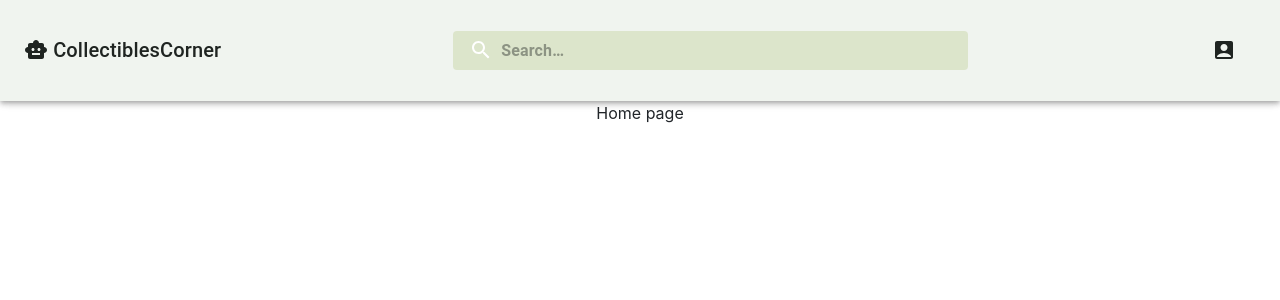
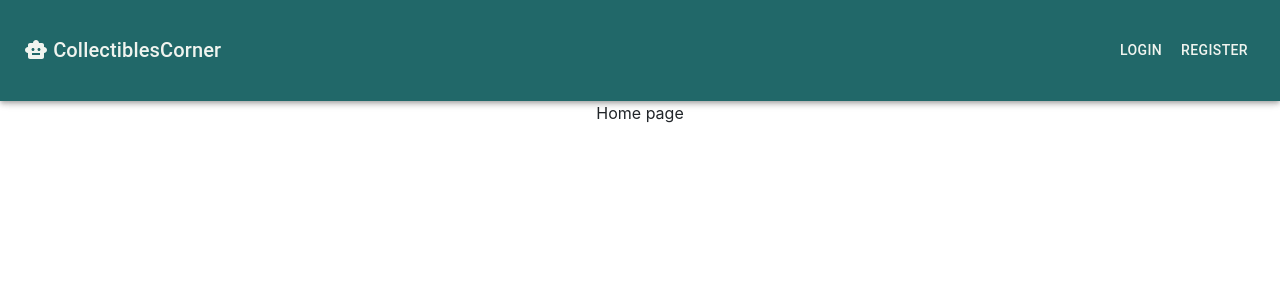
Before and after one commit to Parmoi/capstone-project-3900f11adusm, a React (Create React App) app in the folder frontend/: page / in a window 1280 px wide. Shown: the top 300 px of the page. Built offline with nearby package versions, Linux system fonts and the light colour scheme; the HTML template or start-up script is replaced by a standard one.

Commit message:
Updated colour palette for UI

```diff
--- a/frontend/src/App.jsx
+++ b/frontend/src/App.jsx
@@ -1,6 +1,6 @@
 import logo from './logo.svg';
 import './App.css';
-import React from 'react';
+import React, { Fragment } from 'react';
 import AppBar from '@mui/material/AppBar';
 import Box from '@mui/material/Box';
 import Toolbar from '@mui/material/Toolbar';
@@ -28,7 +28,6 @@ import CreditScoreIcon from '@mui/icons-material/CreditScore';
 
 import SignIn from './components/SignIn';
 import Register from './components/Register';
-import WantList from './components/WantList';
 
 import {
   BrowserRouter,
@@ -40,7 +39,7 @@ import {
   // useNavigate,
   // Outlet,
 } from 'react-router-dom';
-import { autocompleteClasses } from '@mui/material';
+import { Helmet } from 'react-helmet';
 
 const theme = createTheme({
   palette: {
@@ -60,15 +59,16 @@ const theme = createTheme({
 
 const linkStyle = {
   textDecoration: 'none',
-  color: '#1F2421'
+  color: '#F0F4EF'
 }
 
 const Search = styled('div')(({ theme }) => ({
   position: 'relative',
   borderRadius: theme.shape.borderRadius,
-  backgroundColor: alpha("#BFCC94", 0.4),
+  borderWidth: '100px',
+  backgroundColor: alpha(theme.palette.common.white, 0.15),
   '&:hover': {
-    backgroundColor: alpha("#BFCC94", 0.2),
+    backgroundColor: alpha(theme.palette.common.white, 0.25),
   },
   marginLeft: 0,
   width: '100%',
@@ -89,8 +89,7 @@ const SearchIconWrapper = styled('div')(({ theme }) => ({
 }));
 
 const StyledInputBase = styled(InputBase)(({ theme }) => ({
-  color: alpha("#1F2421", 1),
-  fontWeight: 'bold',
+  color: 'inherit',
   '& .MuiInputBase-input': {
     padding: theme.spacing(1, 1, 1, 0),
     // vertical padding + font size from searchIcon
@@ -106,10 +105,10 @@ const StyledInputBase = styled(InputBase)(({ theme }) => ({
 const SignedOutNav = () => {
   return (
     <Box sx={{ flexGrow: 1 }}>
-      <AppBar position="fixed" sx={{ height: "10ch", display: 'flex', justifyContent: 'center', backgroundColor: 'secondary.main' }}>
+      <AppBar position="fixed" sx={{ height: "10ch", display: 'flex', justifyContent: 'center', backgroundColor: 'primary.main' }}>
         <Toolbar sx={{ justifyContent: 'space-between' }}>
           <Link to="/" style={linkStyle}>
-            <Typography variant="h6" component="div" sx={{ display: 'flex', alignItems: 'center', justifyContent: 'space-evenly' }}>
+            <Typography variant="h6" component="div" sx={{ display: 'flex', alignItems: 'center', justifyContent: 'space-evenly', color: 'secondary.main' }}>
               <SmartToyIcon />&nbsp;CollectiblesCorner
             </Typography>
           </Link>
@@ -134,10 +133,10 @@ const SignedInNav = () => {
   };
   return (
     <Box sx={{ flexGrow: 1 }}>
-      <AppBar position="fixed" sx={{ height: "10ch", display: 'flex', justifyContent: 'center', backgroundColor: 'secondary.main' }}>
+      <AppBar position="fixed" sx={{ height: "10ch", display: 'flex', justifyContent: 'center', backgroundColor: 'primary.main' }}>
         <Toolbar sx={{ justifyContent: 'space-between' }}>
           <Link to="/dashboard" style={linkStyle}>
-            <Typography variant="h6" component="div" sx={{ display: 'flex', alignItems: 'center', justifyContent: 'space-evenly' }}>
+            <Typography variant="h6" component="div" sx={{ display: 'flex', alignItems: 'center', justifyContent: 'space-evenly', color: 'secondary.main' }}>
               <SmartToyIcon />&nbsp;CollectiblesCorner
             </Typography>
           </Link>
@@ -155,7 +154,7 @@ const SignedInNav = () => {
               <Tooltip title="Menu">
                 <AccountBoxIcon
                   onClick={handleClick}
-                  sx={{ color: 'primary.text' }}
+                  sx={{ color: 'secondary.main' }}
                   aria-controls={open ? 'account-menu' : undefined}
                   aria-haspopup="true"
                   aria-expanded={open ? 'true' : undefined}
@@ -200,7 +199,7 @@ const SignedInNav = () => {
           >
             <MenuItem onClick={handleClose}>
               <Avatar />
-              <Link to="/profile" style={linkStyle}>Profile</Link>
+              <Link to="/profile" style={{ textDecoration: 'none', color: 'inherit' }}>Profile</Link>
             </MenuItem>
             <MenuItem onClick={handleClose}>
               <ListItemIcon>
@@ -212,7 +211,7 @@ const SignedInNav = () => {
               <ListItemIcon>
                 <VisibilityIcon />
               </ListItemIcon>
-              <Link to="/wantlist" style={linkStyle}>Wantlist</Link>
+              Wantlist
             </MenuItem>
             <Divider />
             <MenuItem onClick={handleClose}>
@@ -249,11 +248,13 @@ const SignedInNav = () => {
 
 function App() {
   return (
+    <Fragment>
       <ThemeProvider theme={theme}>
+        <Helmet bodyAttributes={{ style: 'background-color : white' }} />
         <Box sx={{ display: 'flex', flexDirection: 'column', rowGap: '10ch', alignItems: 'center', justifyContent: 'center' }}>
           <BrowserRouter>
-          <SignedInNav />
-          {/* <SignedOutNav /> */}
+            {/* <SignedInNav /> */}
+            <SignedOutNav />
             <Routes>
               {/* home page stub */}
               {/* separate routes based on if they are available signed in/out, check token (?) */}
@@ -261,12 +262,13 @@ function App() {
               <Route path="/login" element={<SignIn />} />
               <Route path="/register" element={<Register />} />
               <Route path="/profile" element={<span>Profile</span>} />
-            <Route path="/wantlist" element={<WantList />} />
+              <Route path="/wantlist" element={<span>Wantlist</span>} />
               <Route path="/dashboard" element={<span>Dashboard</span>} />
             </Routes>
           </BrowserRouter>
         </Box>
       </ThemeProvider>
+    </Fragment>
   );
 }
 
```
Lines whose indentation alone changed are shown as unchanged.
